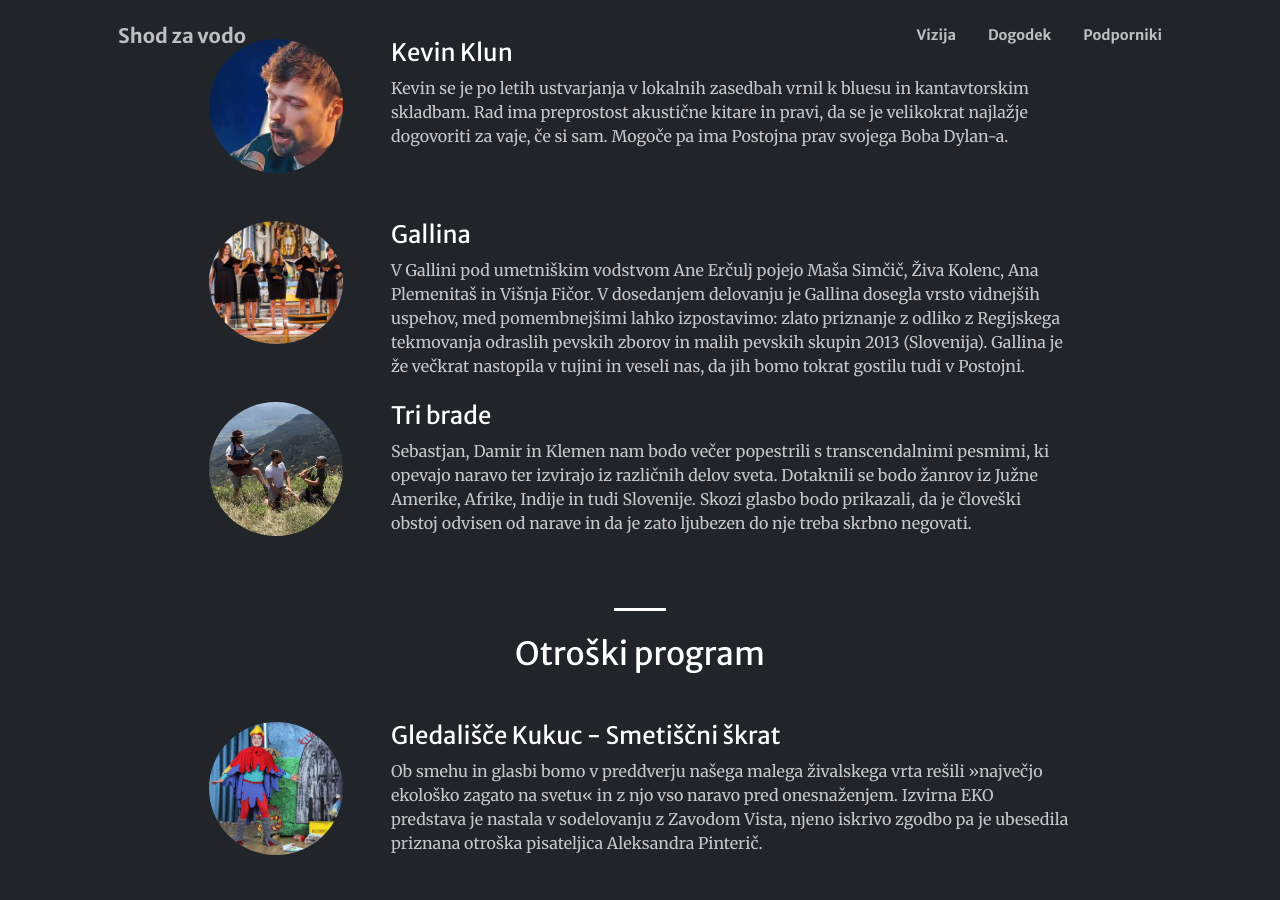
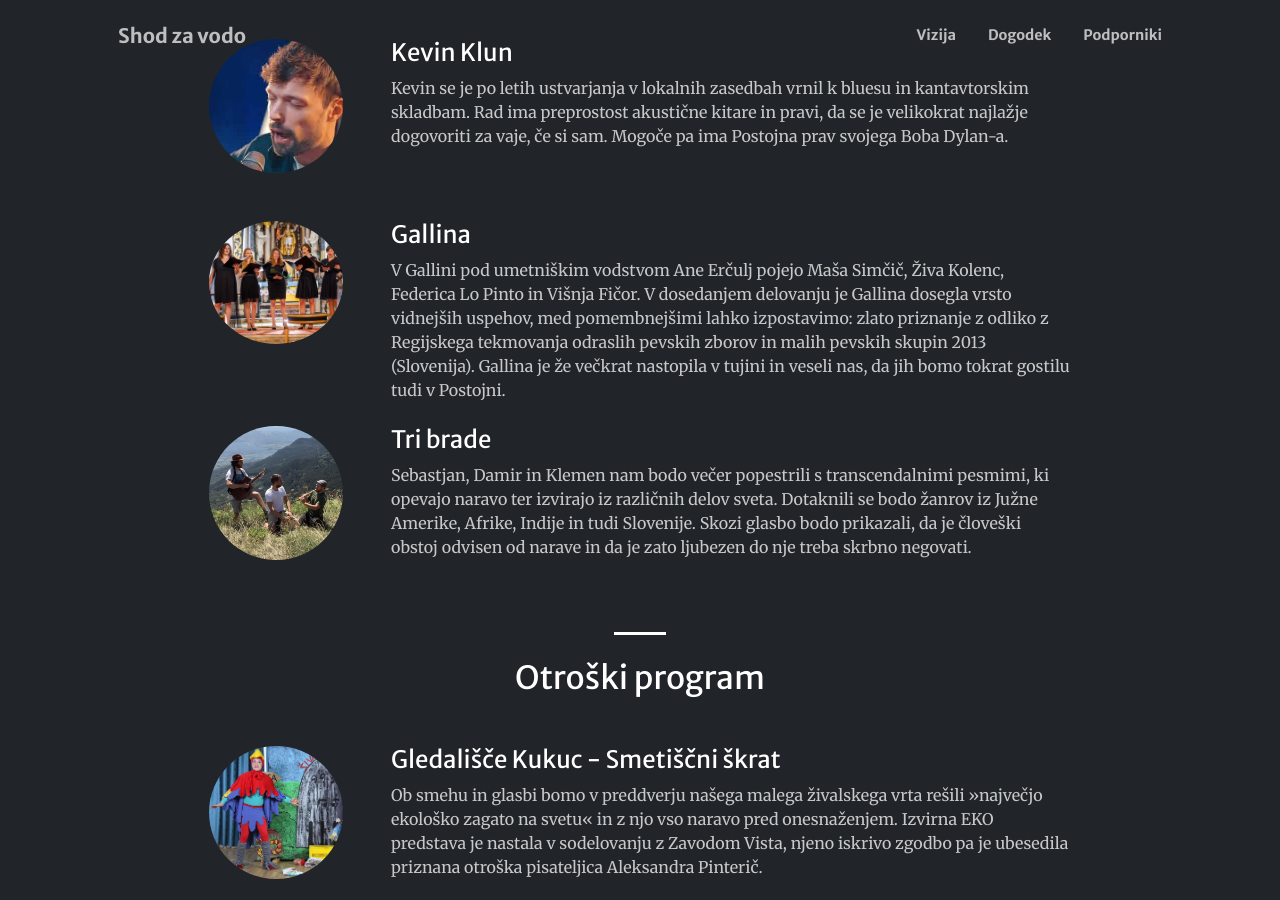
Before and after one commit to knagode/shodzavodo, a Jekyll site: the page built from index.html, in a window 1280 px wide and 900 px high, scrolled down 3334 px. Built offline with Jekyll 4.4.1, drawn with Linux system fonts in a browser that asks for light colours; some web fonts are replaced; comment, search, counter and statistics services are not loaded.

Commit message:
fix gallina

```diff
--- a/index.html
+++ b/index.html
@@ -226,7 +226,7 @@ background: '/img/bg-index.jpg'
             <h4 class="text-white">Gallina</h2>
 
             <p class="text-white-75 mb-4">
-              V Gallini pod umetniškim vodstvom Ane Erčulj pojejo Maša Simčič, Živa Kolenc, Ana Plemenitaš in Višnja Fičor. V dosedanjem delovanju je Gallina dosegla vrsto vidnejših uspehov, med pomembnejšimi lahko izpostavimo: zlato priznanje z odliko z Regijskega tekmovanja odraslih pevskih zborov in malih pevskih skupin 2013 (Slovenija). Gallina je že večkrat nastopila v tujini in veseli nas, da jih bomo tokrat gostilu tudi v Postojni.
+              V Gallini pod umetniškim vodstvom Ane Erčulj pojejo Maša Simčič, Živa Kolenc, Federica Lo Pinto in Višnja Fičor. V dosedanjem delovanju je Gallina dosegla vrsto vidnejših uspehov, med pomembnejšimi lahko izpostavimo: zlato priznanje z odliko z Regijskega tekmovanja odraslih pevskih zborov in malih pevskih skupin 2013 (Slovenija). Gallina je že večkrat nastopila v tujini in veseli nas, da jih bomo tokrat gostilu tudi v Postojni.
             </p>
           </div>
         </div>
```
Also changed, not shown: 2 other files.
